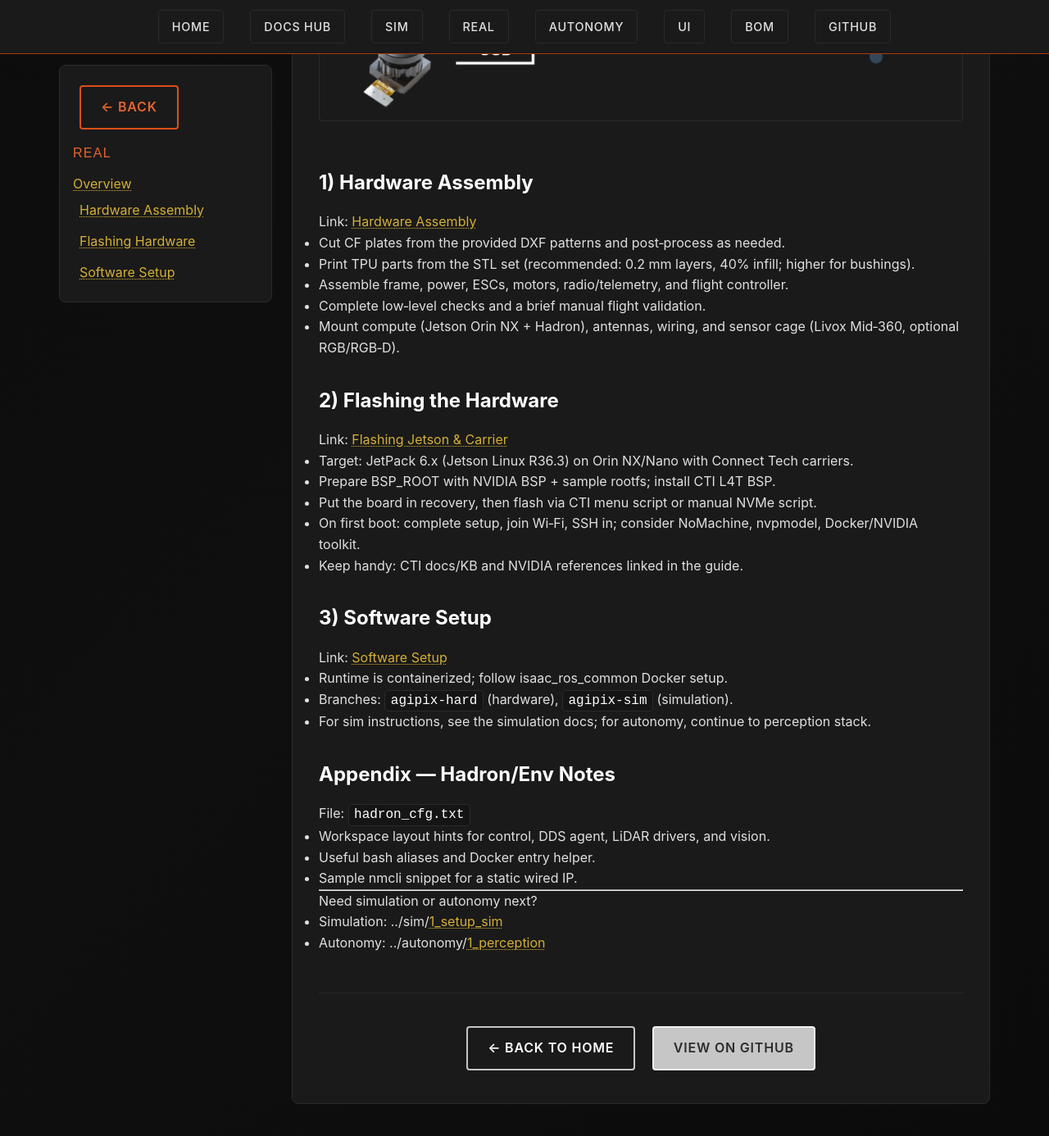
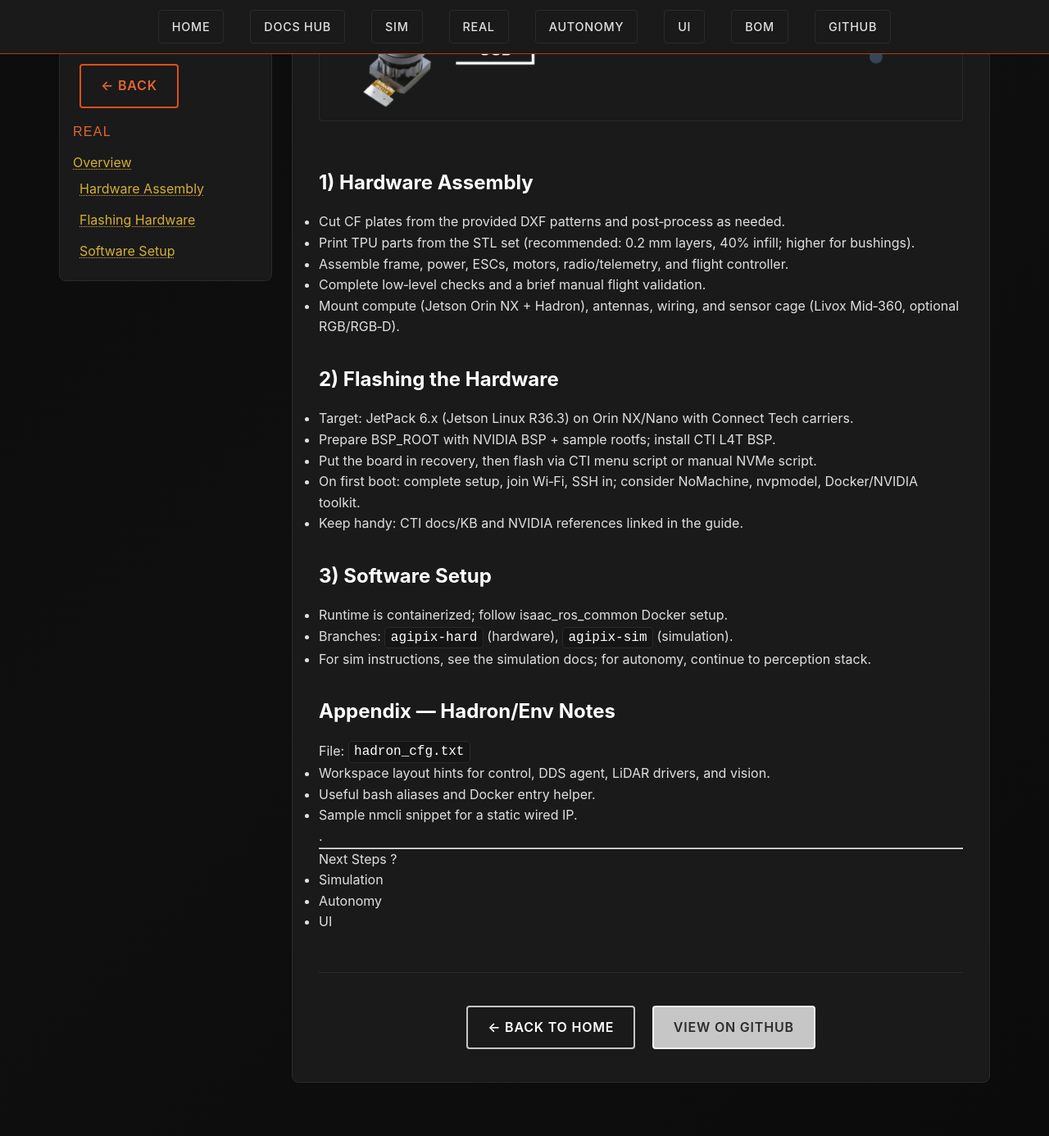
Before and after one commit to SasaKuruppuarachchi/agipix, a Jekyll site: the page built from docs/real/index.md, in a window 1280 px wide and 1400 px high, scrolled down 910 px. Shown: the top 1386 px of the window at 82% size. Built offline with Jekyll 4.4.1, drawn with Linux system fonts in a browser that asks for light colours.

Commit message:
Remove outdated links from hardware overview documentation

```diff
--- a/docs/real/index.md
+++ b/docs/real/index.md
@@ -9,7 +9,6 @@ Use this page to jump into the real robot setup. Each section below gives a shor
 ![HW overview](../../assets/images/diag/hard_overview.png)
 
 ## 1) Hardware Assembly
-Link: [Hardware Assembly](./1_hardware_assembly.md)
 
 - Cut CF plates from the provided DXF patterns and post‑process as needed.
 - Print TPU parts from the STL set (recommended: 0.2 mm layers, 40% infill; higher for bushings).
@@ -18,7 +17,6 @@ Link: [Hardware Assembly](./1_hardware_assembly.md)
 - Mount compute (Jetson Orin NX + Hadron), antennas, wiring, and sensor cage (Livox Mid‑360, optional RGB/RGB‑D).
 
 ## 2) Flashing the Hardware
-Link: [Flashing Jetson & Carrier](./2_flashing_hardware.Md)
 
 - Target: JetPack 6.x (Jetson Linux R36.3) on Orin NX/Nano with Connect Tech carriers.
 - Prepare BSP_ROOT with NVIDIA BSP + sample rootfs; install CTI L4T BSP.
@@ -27,7 +25,6 @@ Link: [Flashing Jetson & Carrier](./2_flashing_hardware.Md)
 - Keep handy: CTI docs/KB and NVIDIA references linked in the guide.
 
 ## 3) Software Setup
-Link: [Software Setup](./3_software_setup.md)
 
 - Runtime is containerized; follow isaac_ros_common Docker setup.
 - Branches: `agipix-hard` (hardware), `agipix-sim` (simulation).
@@ -40,8 +37,11 @@ File: `hadron_cfg.txt`
 - Useful bash aliases and Docker entry helper.
 - Sample nmcli snippet for a static wired IP.
 
+.
+
 ---
 
-Need simulation or autonomy next?
-- Simulation: ../sim/[1_setup_sim](../sim/1_setup_sim.md)
-- Autonomy: ../autonomy/[1_perception](../autonomy/1_perception.md)
+Next Steps ?
+- Simulation
+- Autonomy
+- UI
```
